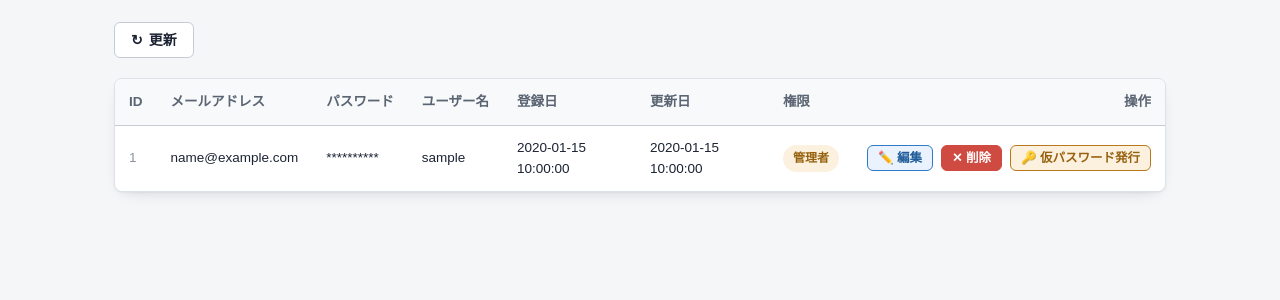
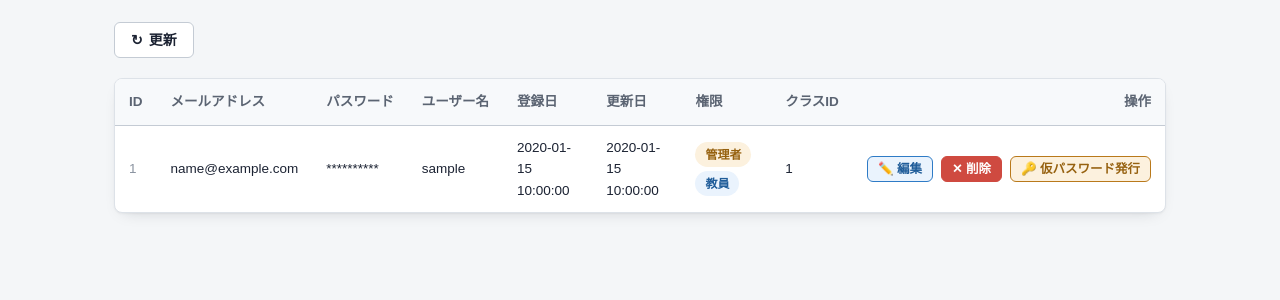
Before and after one commit to sian-ka-suiso/OXquiz, a PHP site: page /ctrl_admin/user.php in a window 1280 px wide. Shown: the part 107-407 px from the top of the page. Run offline with PHP 8.4, Linux system fonts and the light colour scheme; the visitor is signed in with stand-in values (Sample User, id 1); tables that the repository leaves empty or names only in its code hold one stand-in row (values such as "Sample post"); a stand-in replaces the project's code that opens the database connection; some libraries are stand-ins or nearby versions.

Commit message:
ユーザーテーブルに以下の内容を追加
- 権限カラムに「教員ロール」の表示を追加
- クラスIDカラムを新たに追加

（作業ブランチ間違えました...）

```diff
--- a/css_admin/admin.css
+++ b/css_admin/admin.css
@@ -250,7 +250,8 @@ body {
     gap: 5px;
     font-size: 12px;
     font-weight: 600;
-    padding: 4px 10px;
+    margin: 2px 0 2px 0;
+    padding: 4px 10px 2px 10px;
     border-radius: 999px;
     white-space: nowrap;
 }
@@ -282,6 +283,10 @@ body {
 .badge-admin {
     background: var(--adm-warning-soft);
     color: var(--adm-warning-dark);
+}
+.badge-teacher {
+    background: var(--adm-primary-soft);
+    color: var(--adm-primary-dark);
 }
 .badge-user {
     background: #EEF0F2;
--- a/ctrl_admin/user.php
+++ b/ctrl_admin/user.php
@@ -17,7 +17,17 @@
 //**************************************************
 // 変数取得
 //**************************************************
+    // ユーザーテーブルの情報を取得
     $users = getUsers();
+    // 各権限を配列にまとめて定義
+    foreach ($users as &$user) {
+        $roles = [];
+        if ($user['is_admin'] == 1) { $roles[] = ['label' => '管理者', 'class' => 'badge-admin']; }
+        if ($user['is_teacher'] == 1) { $roles[] = ['label' => '教員', 'class' => 'badge-teacher']; }
+        if (empty($roles)) { $roles[] = ['label' => '一般', 'class' => 'badge-user' ]; }
+        $user['roles'] = $roles;
+    }
+    unset($user);
 //**************************************************
 // HTMLを出力
 //**************************************************
--- a/model/dbfunction_admin.php
+++ b/model/dbfunction_admin.php
@@ -88,7 +88,7 @@ function teacherLoginCheck($email = "", $login_pass = ""){
 function getUsers(){
     $pdo = db_connect();
     try {
-        $sSql = "SELECT id, email, login_pass, user_name, created_at, update_at, is_admin FROM user_table";
+        $sSql = "SELECT id, email, login_pass, user_name, created_at, update_at, is_admin, is_teacher, class_id FROM user_table";
         $stmh = $pdo->prepare($sSql);
         $stmh->execute();
         return $stmh->fetchAll(PDO::FETCH_ASSOC);
--- a/view_admin/user.php
+++ b/view_admin/user.php
@@ -41,6 +41,7 @@
                 <th>登録日</th>
                 <th>更新日</th>
                 <th>権限</th>
+                <th>クラスID</th>
                 <th class="col-actions">操作</th>
             </tr>
             </thead>
@@ -54,12 +55,11 @@
                 <td><?php echo V2H($user['created_at']); ?></td>
                 <td><?php echo V2H($user['update_at']); ?></td>
                 <td>
-                    <?php if ($user['is_admin'] == 1): ?>
-                        <span class="badge badge-admin">管理者</span>
-                    <?php else: ?>
-                        <span class="badge badge-user">一般</span>
-                    <?php endif; ?>
+                    <?php foreach($user['roles'] as $role): ?>
+                    <span class="badge <?= V2H($role['class']) ?>"><?php echo V2H($role['label']) ?></span>
+                    <?php endforeach; ?>
                 </td>
+                <td><?php echo V2H($user['class_id']); ?></td>
                 <td class="col-actions">
                     <div class="row-actions">
                         <form action="../ctrl_admin/user_update.php" method="post" class="inline-form">
```
